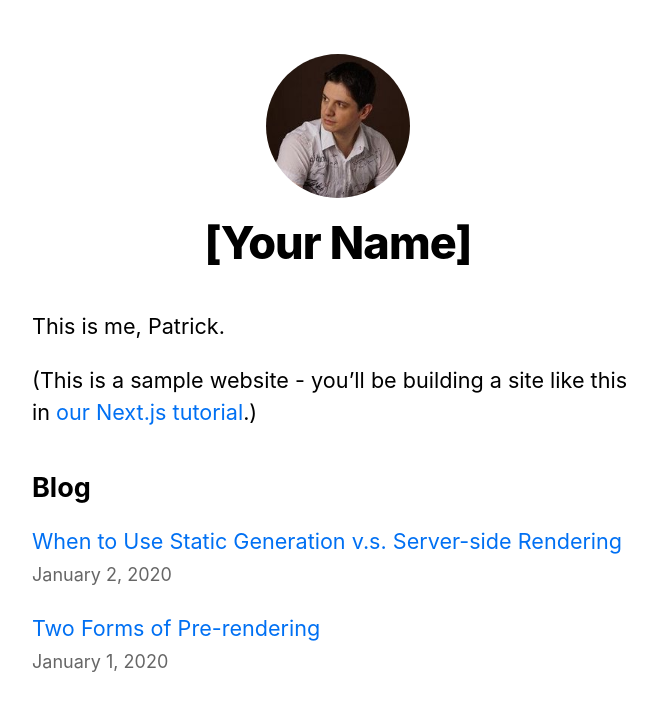
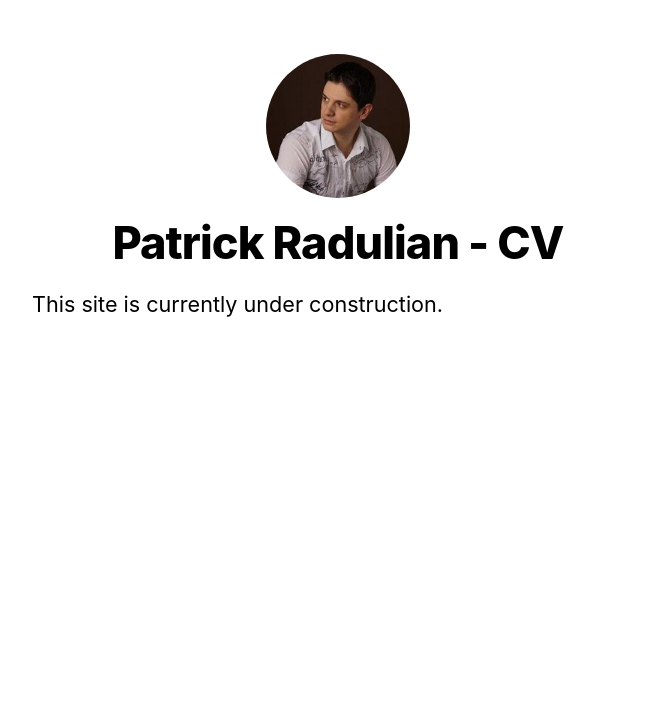
Before and after one commit to patrick-radulian/cv, a Next.js app: page / in a window 1280 px wide. Shown: the top 710 px of the page, without its empty margins (302-959 px from the left). Built offline with nearby package versions, Linux system fonts and the light colour scheme.

Commit message:
Change content to reflect construction status

```diff
--- a/components/layout.tsx
+++ b/components/layout.tsx
@@ -4,23 +4,22 @@ import styles from './layout.module.css'
 import utilStyles from '../styles/utils.module.css'
 import Link from 'next/link'
 
-const name = '[Your Name]'
-export const siteTitle = 'Next.js Sample Website'
+const name = "Patrick Radulian - CV"
+export const siteTitle = "Patrick Radulian"
 
-export default function Layout({
-  children,
-  home
-}: {
+interface ILayout {
   children: React.ReactNode
-  home?: boolean
-}) {
+  home: boolean
+}
+
+export default function Layout({children, home}: ILayout) {
   return (
     <div className={styles.container}>
       <Head>
         <link rel="icon" href="/favicon.ico" />
         <meta
           name="description"
-          content="Learn how to build a personal website using Next.js"
+          content="Patrick Radulian's CV"
         />
         <meta
           property="og:image"
@@ -31,31 +30,18 @@ export default function Layout({
         <meta name="og:title" content={siteTitle} />
         <meta name="twitter:card" content="summary_large_image" />
       </Head>
+
       <header className={styles.header}>
         {home ? (
           <>
-            <Image
-              priority
-              src="/images/profile.jpg"
-              className={utilStyles.borderCircle}
-              height={144}
-              width={144}
-              alt={name}
-            />
+            <Image priority src="/images/profile.jpg" className={utilStyles.borderCircle} height={144} width={144} alt={name}/>
             <h1 className={utilStyles.heading2Xl}>{name}</h1>
           </>
         ) : (
           <>
             <Link href="/">
               <a>
-                <Image
-                  priority
-                  src="/images/profile.jpg"
-                  className={utilStyles.borderCircle}
-                  height={108}
-                  width={108}
-                  alt={name}
-                />
+                <Image priority src="/images/profile.jpg" className={utilStyles.borderCircle} height={108} width={108} alt={name}/>
               </a>
             </Link>
             <h2 className={utilStyles.headingLg}>
@@ -66,7 +52,9 @@ export default function Layout({
           </>
         )}
       </header>
+
       <main>{children}</main>
+
       {!home && (
         <div className={styles.backToHome}>
           <Link href="/">
--- a/pages/index.tsx
+++ b/pages/index.tsx
@@ -21,27 +21,7 @@ export default function Home({
         <title>{siteTitle}</title>
       </Head>
       <section className={utilStyles.headingMd}>
-        <p>This is me, Patrick.</p>
-        <p>
-          (This is a sample website - you’ll be building a site like this in{' '}
-          <a href="https://nextjs.org/learn">our Next.js tutorial</a>.)
-        </p>
-      </section>
-      <section className={`${utilStyles.headingMd} ${utilStyles.padding1px}`}>
-        <h2 className={utilStyles.headingLg}>Blog</h2>
-        <ul className={utilStyles.list}>
-          {allPostsData.map(({ id, date, title }) => (
-            <li className={utilStyles.listItem} key={id}>
-              <Link href={`/posts/${id}`}>
-                <a>{title}</a>
-              </Link>
-              <br />
-              <small className={utilStyles.lightText}>
-                <Date dateString={date} />
-              </small>
-            </li>
-          ))}
-        </ul>
+        This site is currently under construction.
       </section>
     </Layout>
   )
```
